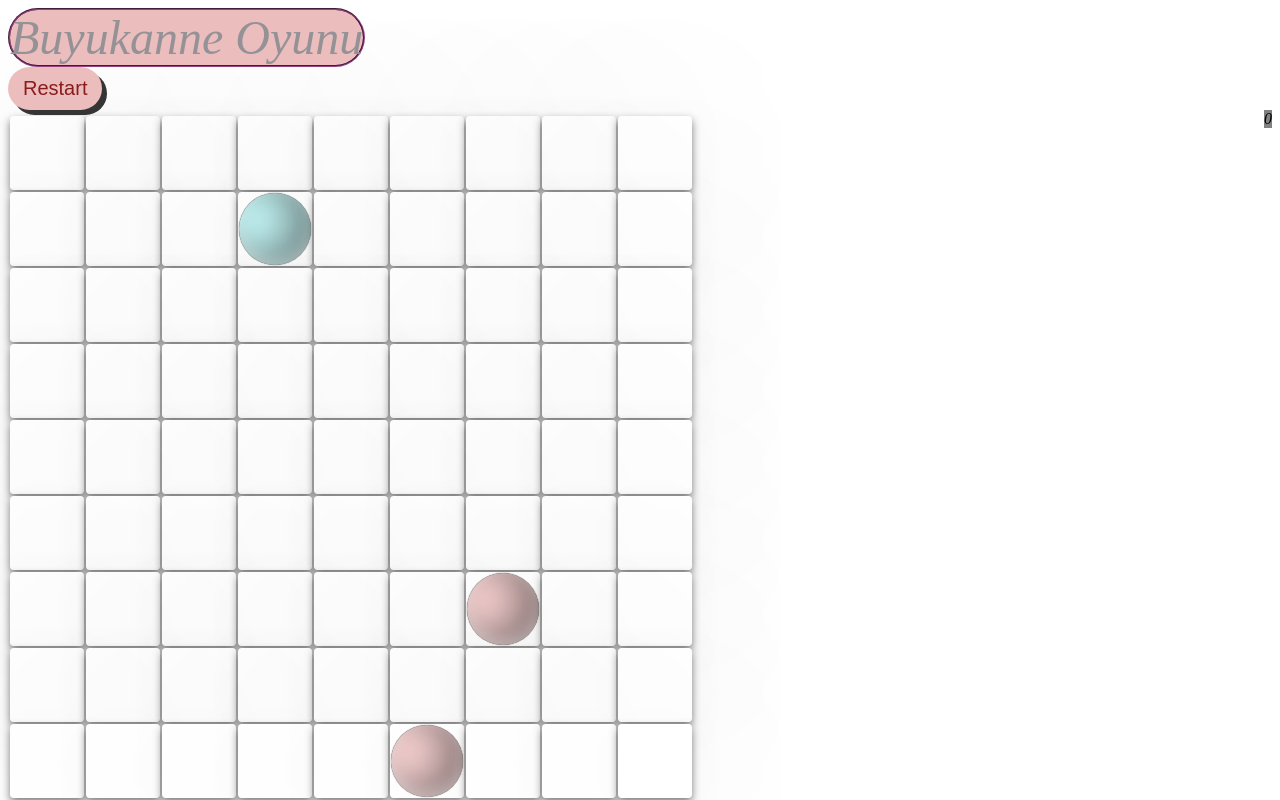
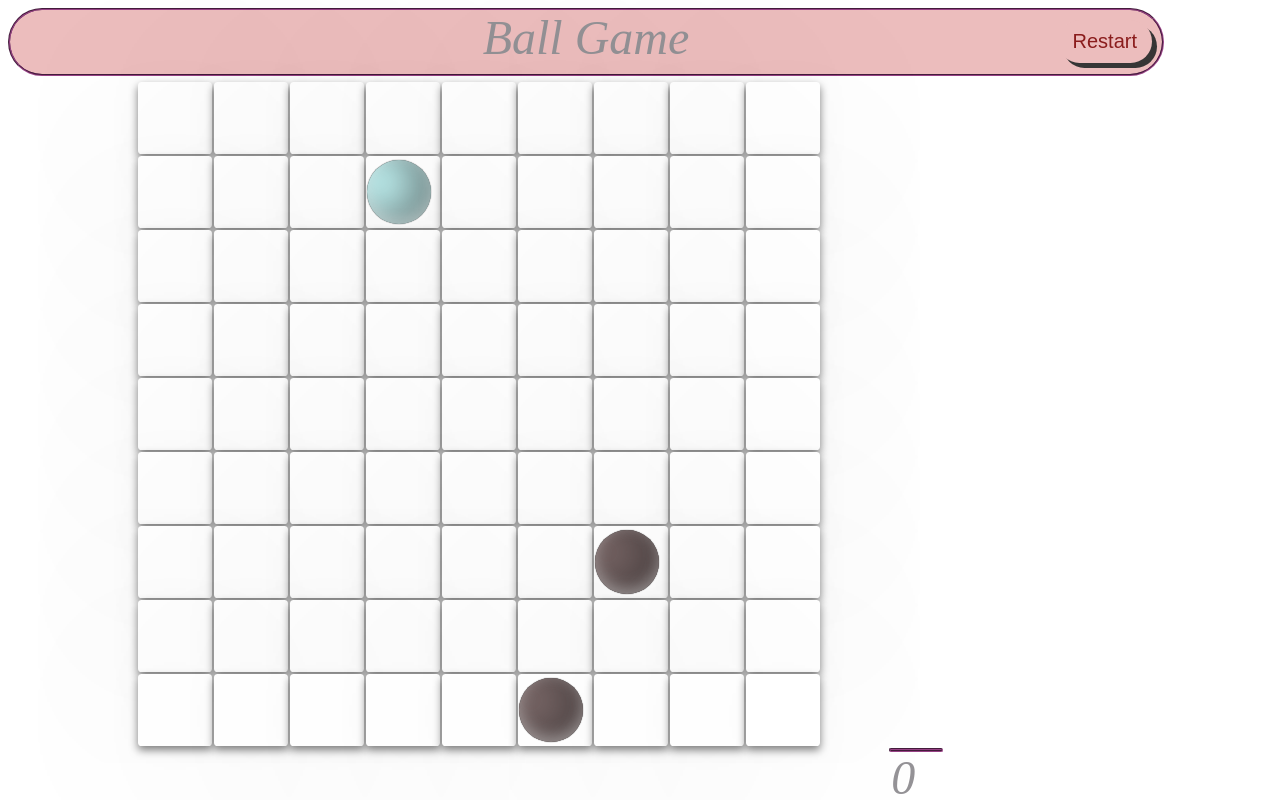
Before and after one commit to serdarselcuk/JavaScriptGame, a plain HTML site: page index.html in a window 1280 px wide. Drawn offline with Linux system fonts and the light colour scheme.

Commit message:
Improvement
Visualization
improvements

```diff
--- a/index.html
+++ b/index.html
@@ -4,17 +4,17 @@
 		<link rel="stylesheet" href="./styles.css" />
 	</head>
 	<body onload="gameStart()">
-		<div>
-			<div class = "headerBox">Buyukanne Oyunu</div>
-			<div  class="buttonBox">
-				<button class="button" id="startButton" onclick="restart()">Restart</section>
+		<div id = "whooleBody">
+			<div class = "header" id = "header">
+				<div id = "headerBox">
+					<a>Ball Game</a>
+					<div id = "buttonBox">
+					<button class="button" id="startButton" onclick="restart()">Restart</section>
+				</div>
 			</div>
-		</div>
-			<div class = game>
-			<div id = mainBoard>
-				<div>
-					<div class= "skoreBoard mainBoard" style="float: right;"></div>
-					<div class= "gameBoard mainBoard" style="float: left;">
+			<div class = "game">
+				<div class= "mainBoard" id = "mainBoard">
+					<div class= "gameBoard" >
 						<table>
 							<tr>
 								<th ></th>
@@ -129,6 +129,7 @@
 							</tr>
 						</table>
 					</div>
+					<div class= "skoreBoard" ><a>0</a></div>
 				</div>
 			</div>
 		</div>
--- a/script.js
+++ b/script.js
@@ -8,7 +8,7 @@ const HIGHLIGHTING_COUNT = 3;
 const SELECTED_SHADOW =  "inset 0 -5px 15px rgba(255,255,255,0.9), inset -20px -10px 40px rgba(34, 32, 32, 0.4), 0 0 1px #000";
 const UN_SELECTED_SHADOW = 	"inset 0 -5px 15px rgba(255,255,255,0.4), inset -20px -10px 40px rgba(33, 31, 31, 0.5), 0 0 1px #000";
 const NOT_EXISTING = "inset 0 0px 0px rgba(255,255,255,0.0), inset -20px -10px 40px rgba(0, 0, 0, 0.0), 0 0 0px #000";
-const COLOR_LIST = ["ffd8d8","FFFFCC","CCFFFF","b8ffb8","CCCCFF","ffc4e1"];
+const COLOR_LIST = ["7F6C6C","FFFFCC","CCFFFF","b8ffb8","CCCCFF","ffc4e1"];
 const MAP_BALLS_ON_BOARD = new Map();
 const MAP_OF_EMPTY_SQUARES = new Map();
 var score = 0;
@@ -16,6 +16,9 @@ var listOfBallsWillBeDestroyed = new Set();
 var selectedBallElement = null;
 var selectedBallColor = EMPTY;
 var trackedIdMap = new Map();
+// animation: bounce 0.5s;
+// animation-direction: alternate;
+// animation-iteration-count: infinite;
 
 document.addEventListener("click",clickElement());
 
@@ -313,18 +316,26 @@ function removeCompletedSeries(){
 	return removedCount>0;
 }
 
-function updateScore (a){
+function calculateScore(ballCount){
 	let point;
-	if(a==5) point =  a*10;
-	else if(a<5) point =  0;
+	if(ballCount==5) point =  ballCount*10;
+	else if(ballCount<5) point =  0;
 	else{
 		point = 50;
-		let dif = a-5;
+		let dif = ballCount-5;
 		while(dif>0){
 			point += (10*dif--);
 		}
 	}
-	document.getElementsByClassName("SkoreBoard")[0].innerText = (score+=(point));
+	return point;
+}
+
+function updateScore (ballCount){
+	let point = calculateScore(ballCount);
+	let scoreElement = document.getElementsByClassName("SkoreBoard")[0];
+	scoreElement.innerText = (score+=(point));
+	scoreElement.style.height =( score/100);
+	scoreElement.style.top = -(score/100);
 }
 
 function getElementColor(element){
--- a/styles.css
+++ b/styles.css
@@ -1,49 +1,61 @@
-:root {
-	--tableSize: 9vw>9vh?;
-}
 
-.skoreBoard {
-	font-style: italic;
-	font-size: 100%;
-	/* width:  20vw; */
-	/* padding-left: 50%; */
-	background-color: grey;
-}
-
-
-.buttonBox{
-	/* height: 8vh;
-	width:  90vw;
-	color: rgb(148, 146, 150);
-	border: 2px groove rgb(157, 165, 165) ;
-	background-color: rgb(236, 189, 189); */
-	font-style: italic;
-	border-radius: 150px;
-	font-size: 150%;
-	/* box-shadow:  0 4px 8px 0 rgba(0, 0, 0, 0.5), 0 6px 200px 0 rgba(0, 0, 0, 0.10); */
-}
-
-
-.headerBox{
-	/* height: 8vh; */
-	/* width: 40vw; */
+#headerBox{
+	position: relative;
+	right: 0vw;
+	height: 8vh;
+	width: 90vw;
 	color: rgb(148, 146, 150);
 	border: 2px groove rgb(151, 65, 133) ;
 	background-color: rgb(236, 189, 189);
 	font-style: italic;
 	border-radius: 150px;
-	display: inline-flex;
+	text-align: center;
 	font-size: 6vh;
 	/* box-shadow:  0 4px 8px 0 rgba(0, 0, 0, 0.5), 0 6px 200px 0 rgba(0, 0, 0, 0.10); */
 }
 
-.button {
-	display: inline-block;
+.gameBoard{
+	margin:auto;
+	position:relative;
+	left:10vw;
+}
+
+.mainBoard{
+	position: absolute;
+	height: 90vh;
+	width:  90vw;
+}
+
+.skoreBoard{
+	height: 10%;
+	width:  50px;
+	position: relative;
+	top: -7vw;
+    right: -40ex;
+	color: rgb(148, 146, 150);
+	border: 2px groove rgb(151, 65, 133) ;
+	background-color: rgb(236, 189, 189);
+	font-style: italic;
+	text-align: center;
+	border-radius: 150px;
+	display: inline-flex;
+	font-size: 6vh;
+}
+
+
+ a{ font-size: 100%;}
+
+
+#startButton {
+	right: 20;
+	top: 10;
+	position: absolute;
+	right: 10px;
 	padding: 10px 15px;
 	font-size: 20px;
 	cursor: pointer;
 	text-align: center;
-	text-decoration: none;
+	text-decoration: solid;
 	outline: none;
 	color: rgb(138, 28, 28);
 	background-color: rgb(236, 189, 189);
@@ -73,8 +85,16 @@
 	}
 
 .circle {
-	width: 9vh;
-	height:9vh;
+	width: 8vh;
+	height:8vh;
 	border-radius: 50%;
 	background-color:white;
+	animation:"";
+	animation-direction: alternate;
+	animation-iteration-count: infinite;
 }
+
+@keyframes bounce {
+	from { transform: translate3d(0, 0, 0);     }
+	to   { transform: translate3d(0, 10px, 0); }
+  }
```
